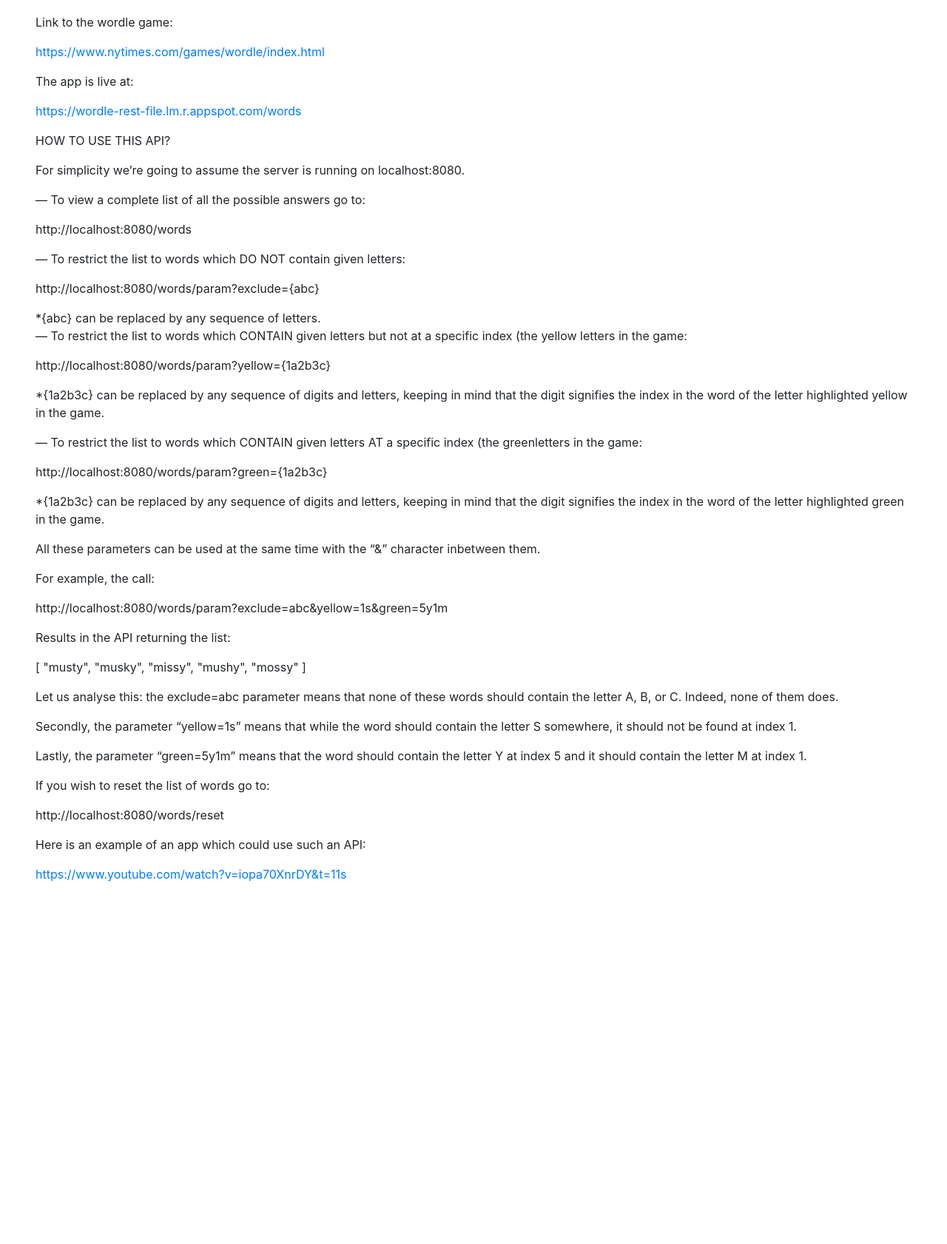
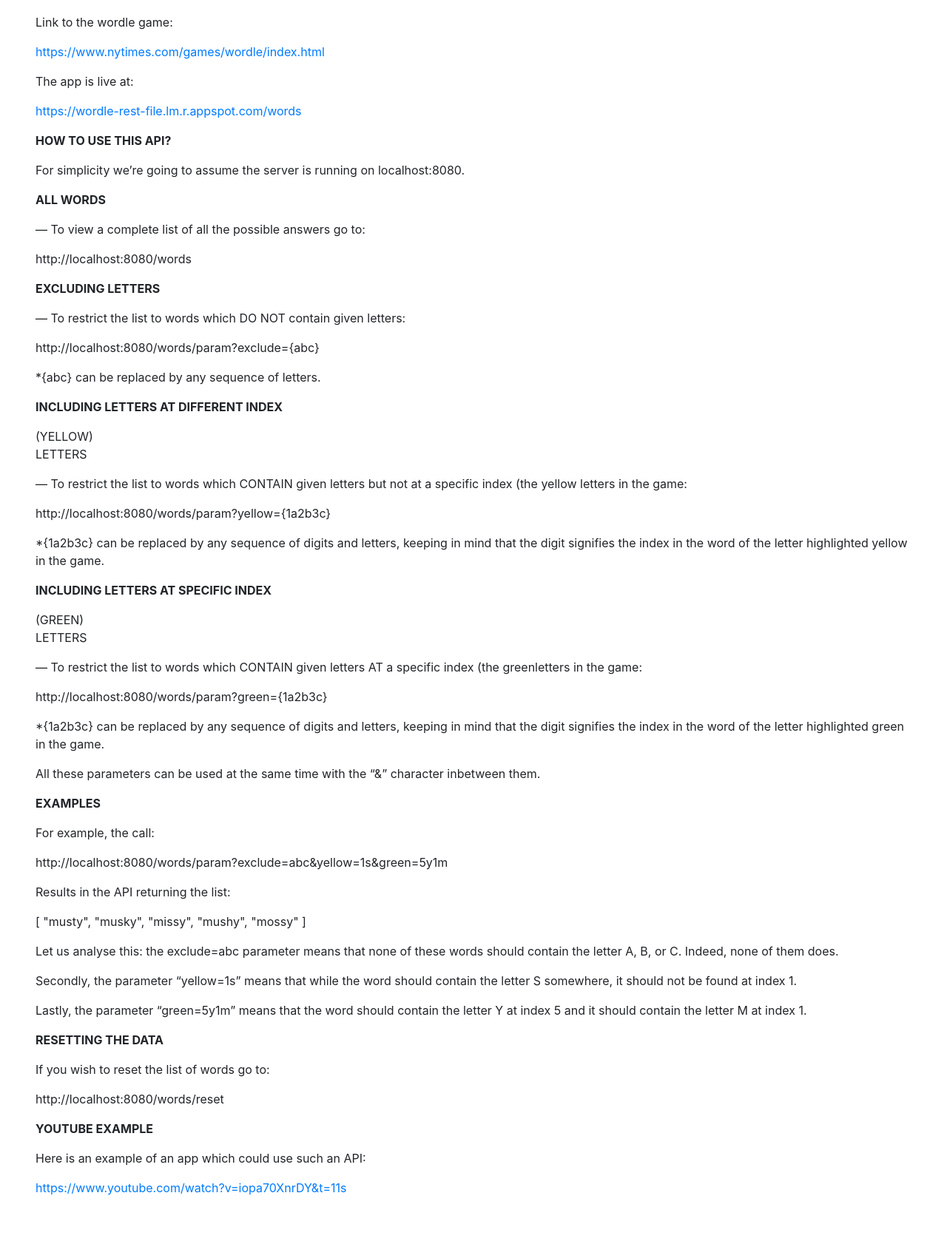
Before and after one commit to kubajaslan/wordle-helper-REST, a Spring Boot app: page / in a window 1280 px wide. Shown: the part 174-1856 px from the top of the page at 74% size. Before the commit the page ends 1366 px from the top, so only its background shows below. Run offline with Spring Boot 4, Linux system fonts and the light colour scheme.

Commit message:
Improved docs.

```diff
--- a/src/main/resources/templates/index.html
+++ b/src/main/resources/templates/index.html
@@ -56,9 +56,10 @@
     </p>
 
 
-    <p>
+    <p class="font-weight-bold">
 
         HOW TO USE THIS API?
+
     </p>
 
 
@@ -67,6 +68,11 @@
         For simplicity we’re going to assume the server is running on localhost:8080.
     </p>
 
+    <p class="font-weight-bold">
+
+        ALL WORDS
+
+    </p>
 
     <p>
         — To view a complete list of all the possible answers go to:
@@ -82,22 +88,35 @@
 
     <p>
 
+
+    <p class="font-weight-bold">
+
+        EXCLUDING LETTERS
+
     </p>
-    — To restrict the list to words which DO NOT contain given letters:
+    <p>
+        — To restrict the list to words which DO NOT contain given letters:
+    </p>
 
 
     <p>
 
+        http://localhost:8080/words/param?exclude={abc}
     </p>
-    http://localhost:8080/words/param?exclude={abc}
 
 
     <p>
 
+        *{abc} can be replaced by any sequence of letters.
     </p>
-    *{abc} can be replaced by any sequence of letters.
 
+    <p class="font-weight-bold">
 
+        INCLUDING LETTERS AT DIFFERENT INDEX
+    <div class="color-yellow"> (YELLOW)</div>
+    LETTERS
+
+    </p>
     <p>
 
         — To restrict the list to words which CONTAIN given letters but not at a specific index (the yellow letters in
@@ -119,7 +138,13 @@
         in the word of the letter highlighted yellow in the game.
     </p>
 
+    <p class="font-weight-bold">
 
+        INCLUDING LETTERS AT SPECIFIC INDEX
+    <div class="color-green"> (GREEN)</div>
+    LETTERS
+
+    </p>
     <p>
 
         — To restrict the list to words which CONTAIN given letters AT a specific index (the greenletters in the game:
@@ -146,6 +171,11 @@
     </p>
 
 
+    <p class="font-weight-bold">
+
+        EXAMPLES
+
+    </p>
     <p>
 
         For example, the call:
@@ -197,7 +227,11 @@
         the letter M at index 1.
     </p>
 
+    <p class="font-weight-bold">
 
+        RESETTING THE DATA
+
+    </p>
     <p>
         If you wish to reset the list of words go to:
     </p>
@@ -210,8 +244,12 @@
 
 
     <p>
+    <p class="font-weight-bold">
 
-        Here is an example of an app which could use such an API:
+        YOUTUBE EXAMPLE
+
+    </p>
+    Here is an example of an app which could use such an API:
     </p>
 
 
```
